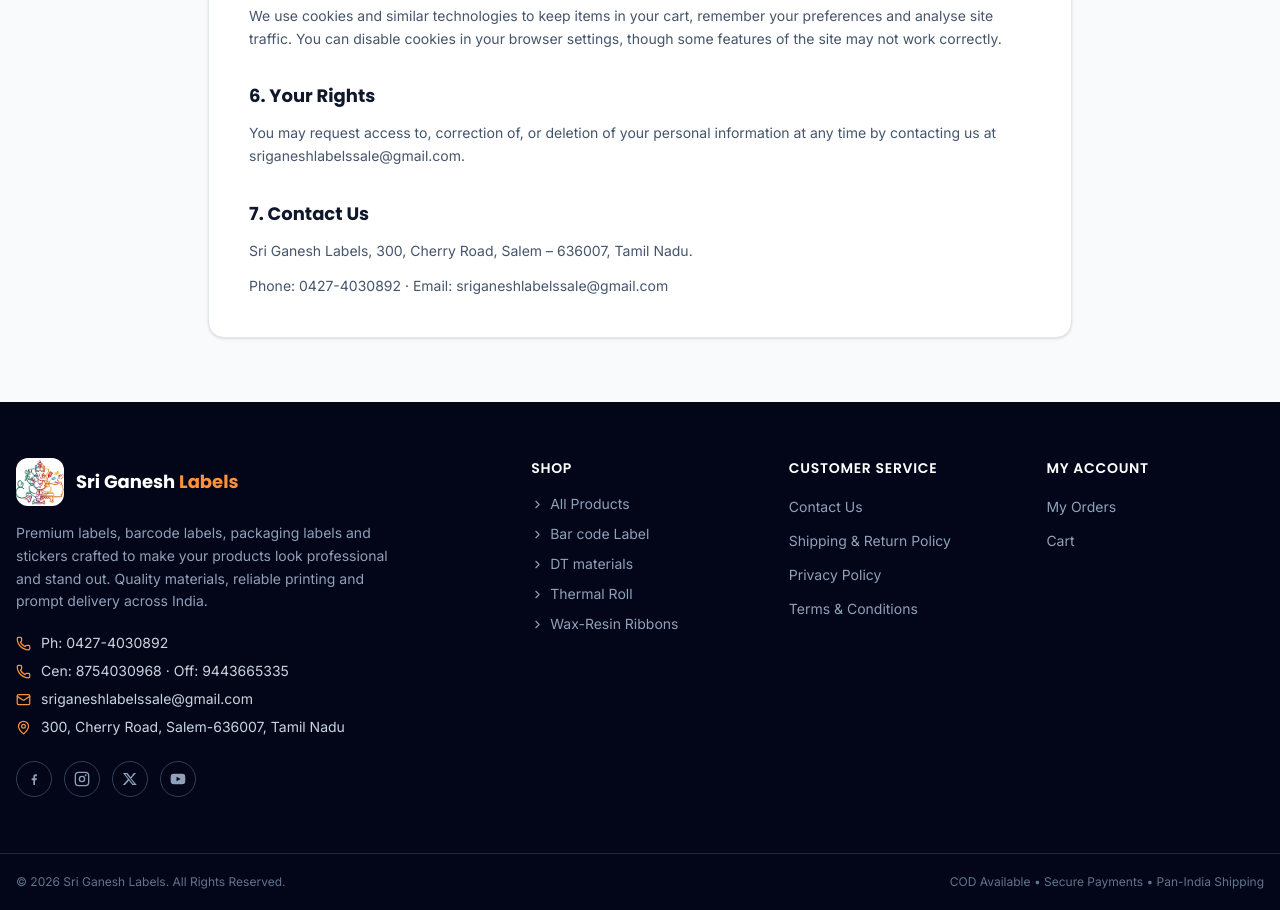
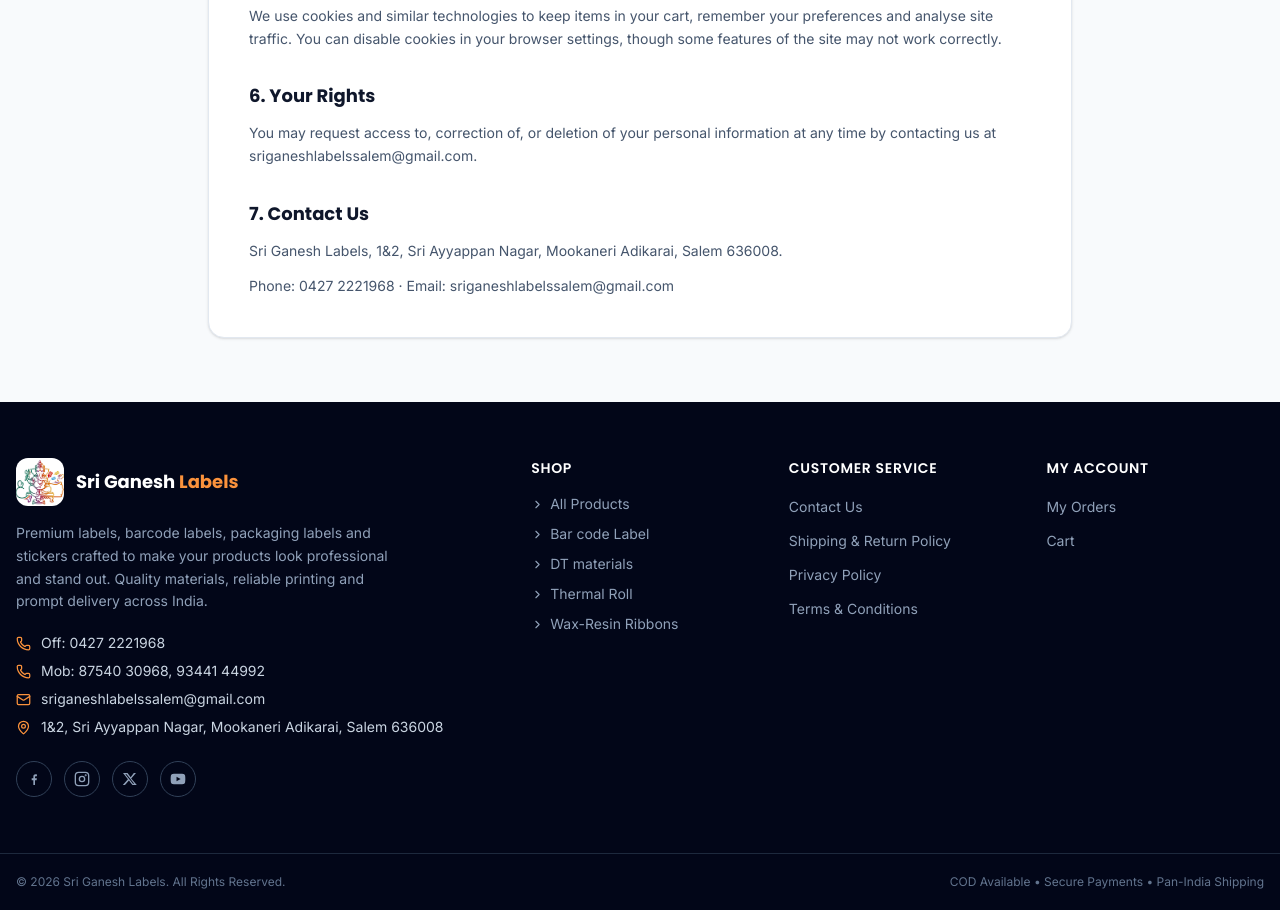
Before and after one commit to Luisant-git/Sri-Ganesh-Labels, a React (Vite) app in the folder frontend/: page /privacy-policy in a window 1280 px wide. Shown: the part 1140-2050 px from the top of the page. Built offline with nearby package versions, Linux system fonts and the light colour scheme; no server answers.

Commit message:
Update address, contact details, and Google Maps iframe

```diff
--- a/frontend/src/components/Footer.jsx
+++ b/frontend/src/components/Footer.jsx
@@ -74,17 +74,17 @@
               prompt delivery across India.
             </p>
             <div className="mt-5 space-y-2 text-sm">
-              <a href="tel:04274030892" className="flex items-center gap-2.5 hover:text-white">
-                <Phone size={15} className="text-accent-400" /> Ph: 0427-4030892
+              <a href="tel:04272221968" className="flex items-center gap-2.5 hover:text-white">
+                <Phone size={15} className="text-accent-400" /> Off: 0427 2221968
               </a>
               <span className="flex items-center gap-2.5">
-                <Phone size={15} className="text-accent-400" /> Cen: 8754030968 · Off: 9443665335
+                <Phone size={15} className="text-accent-400" /> Mob: 87540 30968, 93441 44992
               </span>
-              <a href="mailto:sriganeshlabelssale@gmail.com" className="flex items-center gap-2.5 hover:text-white">
-                <Mail size={15} className="text-accent-400" /> sriganeshlabelssale@gmail.com
+              <a href="mailto:sriganeshlabelssalem@gmail.com" className="flex items-center gap-2.5 hover:text-white">
+                <Mail size={15} className="text-accent-400" /> sriganeshlabelssalem@gmail.com
               </a>
               <span className="flex items-center gap-2.5">
-                <MapPin size={15} className="text-accent-400" /> 300, Cherry Road, Salem-636007, Tamil Nadu
+                <MapPin size={15} className="text-accent-400" /> 1&2, Sri Ayyappan Nagar, Mookaneri Adikarai, Salem 636008
               </span>
             </div>
             <div className="mt-6 flex gap-3">
--- a/frontend/src/pages/Contact.jsx
+++ b/frontend/src/pages/Contact.jsx
@@ -7,17 +7,17 @@
   {
     icon: Phone,
     title: 'Phone',
-    lines: ['Ph: 0427-4030892', 'Cen: 8754030968 · Off: 9443665335'],
+    lines: ['Off: 0427 2221968', 'Mob: 87540 30968, 93441 44992'],
   },
   {
     icon: Mail,
     title: 'Email',
-    lines: ['sriganeshlabelssale@gmail.com'],
+    lines: ['sriganeshlabelssalem@gmail.com'],
   },
   {
     icon: MapPin,
     title: 'Address',
-    lines: ['Sri Ganesh Labels', '300, Cherry Road, Salem-636007, Tamil Nadu'],
+    lines: ['Sri Ganesh Labels', '1&2, Sri Ayyappan Nagar, Mookaneri Adikarai, Salem 636008'],
   },
   {
     icon: Clock,
@@ -180,10 +180,11 @@
         <div className="mt-10 overflow-hidden rounded-2xl border border-slate-200 shadow-sm">
           <iframe
             title="Sri Ganesh Labels location"
-            src="https://www.google.com/maps?q=Chennai,+Tamil+Nadu,+India&output=embed"
+            src="https://www.google.com/maps/embed?pb=!1m13!1m8!1m3!1d3907.1606452106985!2d78.180109!3d11.683025!3m2!1i1024!2i768!4f13.1!3m2!1m1!2zMTHCsDQwJzU4LjkiTiA3OMKwMTAnNDguNCJF!5e0!3m2!1sen!2sus!4v1787655591750!5m2!1sen!2sus"
             className="h-80 w-full border-0"
+            allowFullScreen=""
             loading="lazy"
-            referrerPolicy="no-referrer-when-downgrade"
+            referrerPolicy="strict-origin-when-cross-origin"
           />
         </div>
       </section>
--- a/frontend/src/pages/OrderTracking.jsx
+++ b/frontend/src/pages/OrderTracking.jsx
@@ -23,9 +23,9 @@
 
 const STORE = {
   name: 'Sri Ganesh Labels',
-  address: '300, Cherry Road, Salem-636007, Tamil Nadu',
-  phone: 'Ph: 0427-4030892 · Cen: 8754030968 · Off: 9443665335',
-  email: 'sriganeshlabelssale@gmail.com',
+  address: '1&2, Sri Ayyappan Nagar, Mookaneri Adikarai, Salem 636008',
+  phone: 'Off: 0427 2221968 · Mob: 87540 30968, 93441 44992',
+  email: 'sriganeshlabelssalem@gmail.com',
 }
 
 const STEPS = [
--- a/frontend/src/pages/PrivacyPolicy.jsx
+++ b/frontend/src/pages/PrivacyPolicy.jsx
@@ -37,14 +37,14 @@
   {
     title: '6. Your Rights',
     body: [
-      'You may request access to, correction of, or deletion of your personal information at any time by contacting us at sriganeshlabelssale@gmail.com.',
+      'You may request access to, correction of, or deletion of your personal information at any time by contacting us at sriganeshlabelssalem@gmail.com.',
     ],
   },
   {
     title: '7. Contact Us',
     body: [
-      'Sri Ganesh Labels, 300, Cherry Road, Salem – 636007, Tamil Nadu.',
-      'Phone: 0427-4030892 · Email: sriganeshlabelssale@gmail.com',
+      'Sri Ganesh Labels, 1&2, Sri Ayyappan Nagar, Mookaneri Adikarai, Salem 636008.',
+      'Phone: 0427 2221968 · Email: sriganeshlabelssalem@gmail.com',
     ],
   },
 ]
--- a/frontend/src/pages/ShippingReturnPolicy.jsx
+++ b/frontend/src/pages/ShippingReturnPolicy.jsx
@@ -51,7 +51,7 @@
   },
   {
     title: '8. Contact',
-    body: ['Sri Ganesh Labels, 300, Cherry Road, Salem – 636007, Tamil Nadu.', 'Phone: 0427-4030892 · Email: sriganeshlabelssale@gmail.com'],
+    body: ['Sri Ganesh Labels, 1&2, Sri Ayyappan Nagar, Mookaneri Adikarai, Salem 636008.', 'Phone: 0427 2221968 · Email: sriganeshlabelssalem@gmail.com'],
   },
 ]
 
--- a/frontend/src/pages/TermsConditions.jsx
+++ b/frontend/src/pages/TermsConditions.jsx
@@ -50,7 +50,7 @@
   },
   {
     title: '8. Contact',
-    body: ['Sri Ganesh Labels, 300, Cherry Road, Salem – 636007, Tamil Nadu.', 'Phone: 0427-4030892 · Email: sriganeshlabelssale@gmail.com'],
+    body: ['Sri Ganesh Labels, 1&2, Sri Ayyappan Nagar, Mookaneri Adikarai, Salem 636008.', 'Phone: 0427 2221968 · Email: sriganeshlabelssalem@gmail.com'],
   },
 ]
 
```
Also changed, not shown: 1 other file (tests, documents, lock files or other folders).
